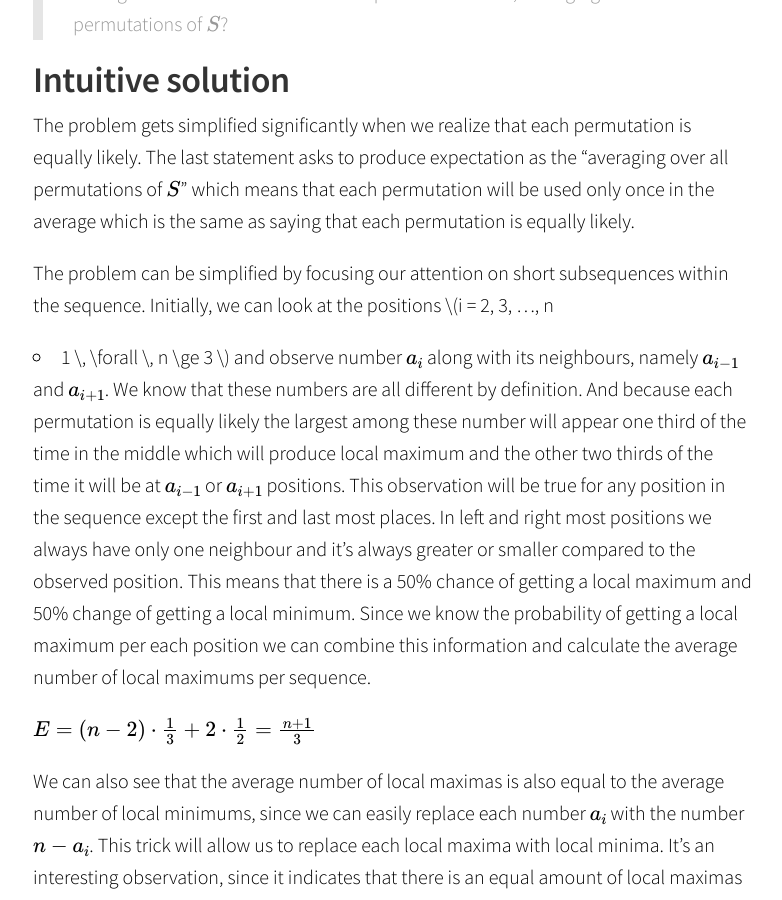
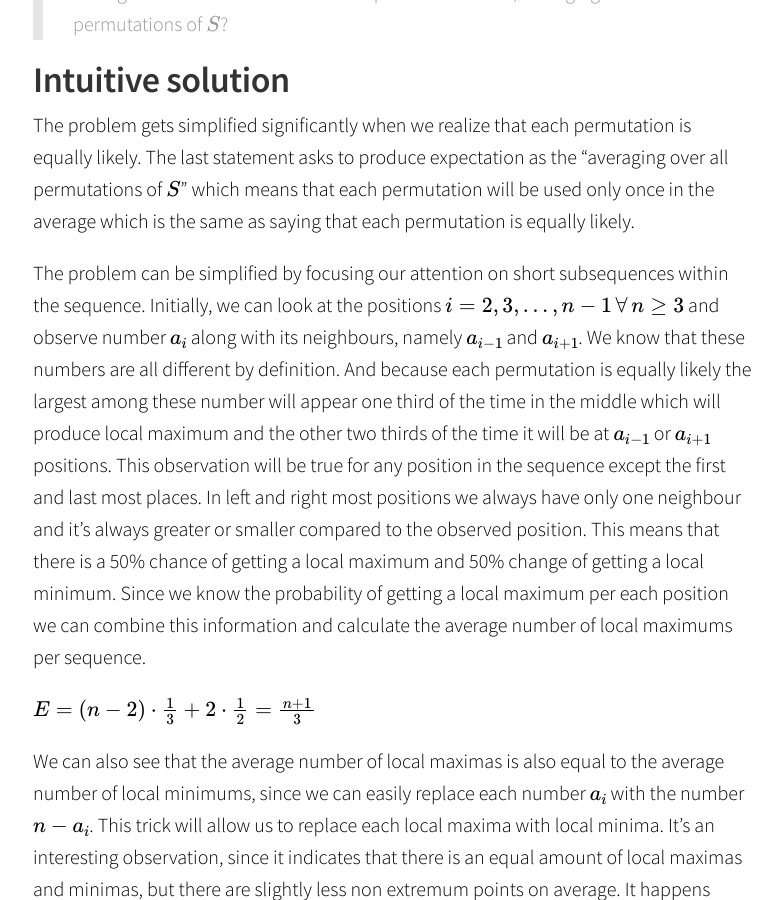
Before and after one commit to itdxer/blog.itdxer.com, a Jekyll site: the page built from _posts/2020-10-18-three-solutions-to-the-putnam's-2006-statistical-problem.md, in a window 1280 px wide and 900 px high, scrolled down 668 px. Shown: the whole window, without its empty margins (247-1029 px from the left). Built offline with Jekyll 4.4.1, drawn with Linux system fonts in a browser that asks for light colours; nearby versions of some CDN libraries; formulas are drawn with MathJax 3; comment, search, counter and statistics services are not loaded.

Commit message:
fix article

```diff
--- a/_posts/2020-10-18-three-solutions-to-the-putnam's-2006-statistical-problem.md
+++ b/_posts/2020-10-18-three-solutions-to-the-putnam's-2006-statistical-problem.md
@@ -43,17 +43,17 @@ will be used only once in the average which is the same as saying that each
 permutation is equally likely.
 
 The problem can be simplified by focusing our attention on short subsequences
-within the sequence. Initially, we can look at the positions \\(i = 2, 3, ..., n
-- 1 \, \forall \, n \ge 3 \\) and observe number \\(a_i\\) along with its
-neighbours, namely \\(a_{i-1}\\) and \\(a_{i+1}\\). We know that these numbers
-are all different by definition. And because each permutation is equally likely
-the largest among these number will appear one third of the time in the middle
-which will produce local maximum and the other two thirds of the time it will be
-at \\(a_{i-1}\\) or \\(a_{i+1}\\) positions. This observation will be true for
-any position in the sequence except the first and last most places. In left and
-right most positions we always have only one neighbour and it's always greater
-or smaller compared to the observed position. This means that there is a 50%
-chance of getting a local maximum and 50% change of getting a local minimum.
+within the sequence. Initially, we can look at the positions \\(i = 2, 3,
+\ldots, n - 1 \, \forall \, n \ge 3 \\) and observe number \\(a_i\\) along with
+its neighbours, namely \\(a_{i-1}\\) and \\(a_{i+1}\\). We know that these
+numbers are all different by definition. And because each permutation is equally
+likely the largest among these number will appear one third of the time in the
+middle which will produce local maximum and the other two thirds of the time it
+will be at \\(a_{i-1}\\) or \\(a_{i+1}\\) positions. This observation will be
+true for any position in the sequence except the first and last most places. In
+left and right most positions we always have only one neighbour and it's always
+greater or smaller compared to the observed position. This means that there is a
+50% chance of getting a local maximum and 50% change of getting a local minimum.
 Since we know the probability of getting a local maximum per each position we
 can combine this information and calculate the average number of local maximums
 per sequence.
```
Also changed, not shown: 1 other file.
